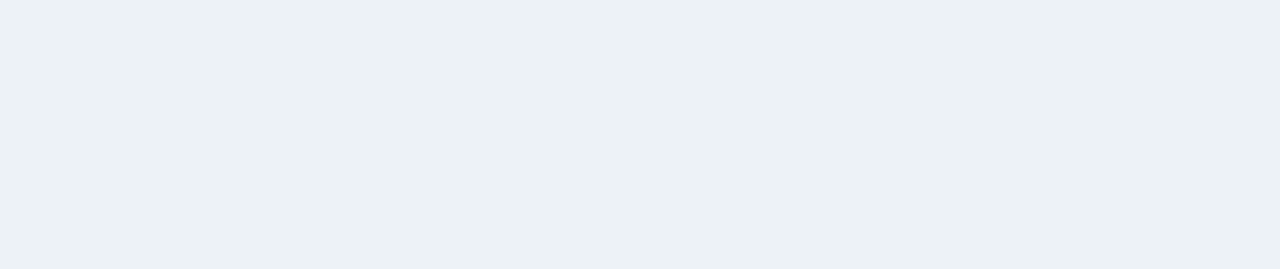
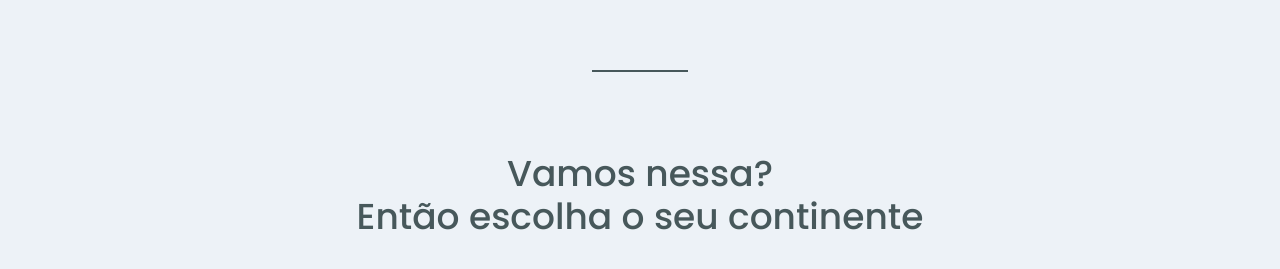
Before and after one commit to thiagosawada/06-interface-com-chakra-ui, a Next.js app: page / in a window 1280 px wide. Shown: the part 719-988 px from the top of the page. Before the commit the page ends 800 px from the top, so only its background shows below. Built offline with nearby package versions, Linux system fonts and the light colour scheme.

Commit message:
Home header

```diff
--- a/src/pages/index.tsx
+++ b/src/pages/index.tsx
@@ -1,3 +1,4 @@
+import { Box, Flex, Heading } from "@chakra-ui/react";
 import { Banner } from "../components/Banner";
 import { Categories } from "../components/Categories";
 
@@ -6,6 +7,23 @@ export default function Home() {
     <>
       <Banner />
       <Categories />
+      <Box
+        w={["4rem", "6rem"]}
+        my={["2.5rem", "5rem"]}
+        mx="auto"
+        h="2px"
+        bg="gray.700"
+      />
+
+      <Heading
+        mb={["1.25rem", "3.5rem"]}
+        textAlign="center"
+        fontWeight="500"
+        fontSize={["lg", "3xl", "4xl"]}
+      >
+        Vamos nessa? <br />
+        Então escolha o seu continente
+      </Heading>
     </>
   )
 }
```
